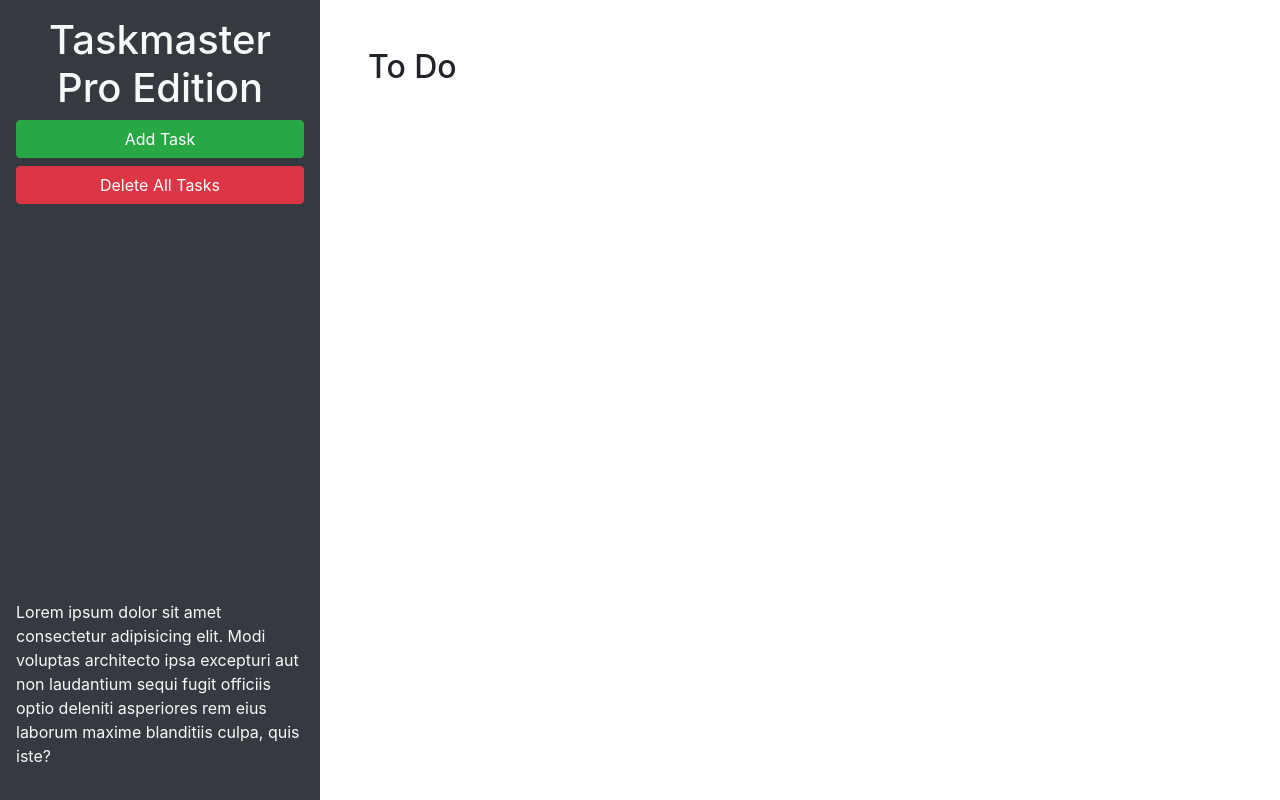
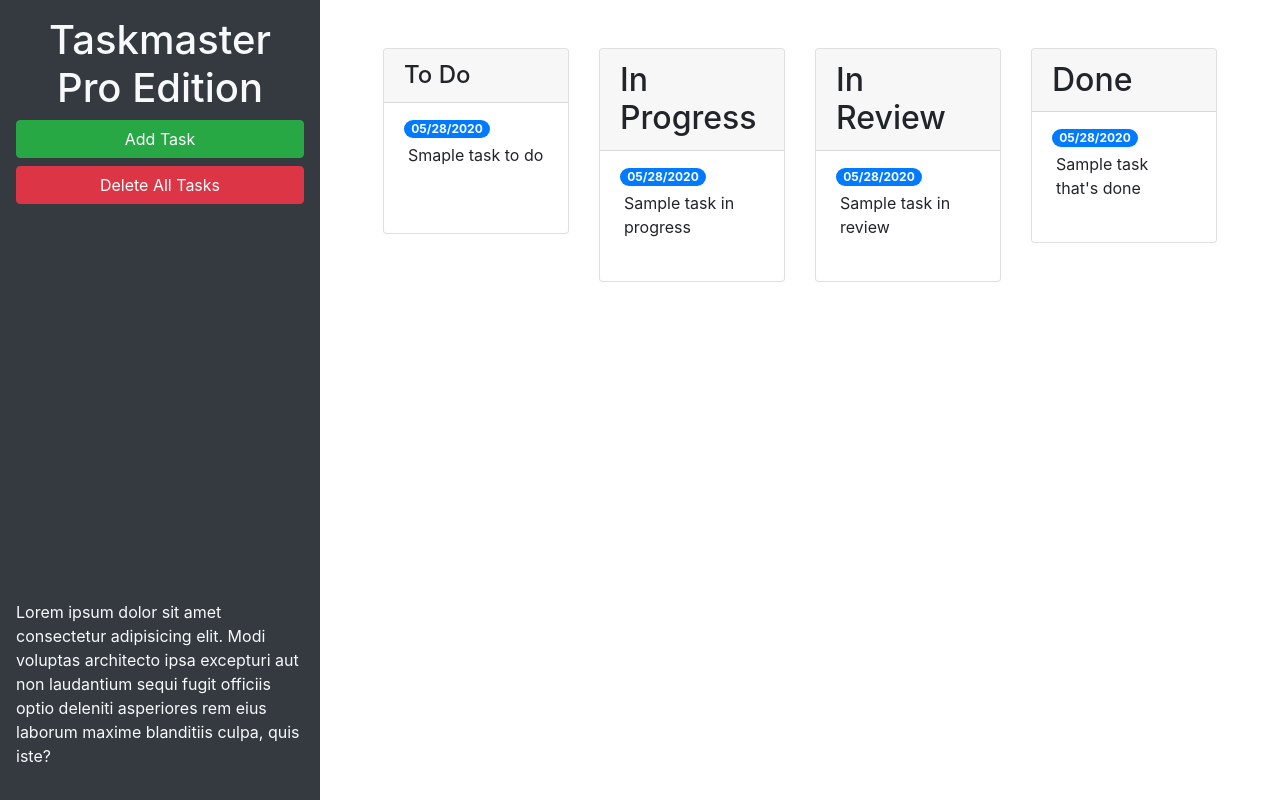
Before and after one commit to mimi5930/taskmaster-pro, a plain HTML site: page index.html in a window 1280 px wide. Drawn offline with nearby package versions, Linux system fonts and the light colour scheme.

Commit message:
added bootstrap styling and new columns for tasks

```diff
--- a/index.html
+++ b/index.html
@@ -24,9 +24,59 @@
       </p>
     </header>
     <main class="col-12 col-lg-9">
-      <div class="m-5">
-        <h2>To Do</h2>
-        <ul id="list-toDo" class="list-group"> </ul>
+      <div class="m-5 row justify-content-around">
+        <!-- todo start -->
+        <div class="col-12 col-md-6 col-xl-3 mb-3">
+          <div class="card">
+            <h4 class="card-header">To Do</h4>
+            <ul id="list-toDo" class="list-group list-group-flush">
+              <li class="list-group-item">
+                <span class="badge badge-primary badge-pill">05/28/2020</span>
+                <p class="m-1">Smaple task to do</p>
+              </li>
+            </ul>
+          </div>
+        </div>
+        <!-- todo end -->
+        <!-- in progress start -->
+        <div class="col-12 col-md-6 col-xl-3 mb-3">
+          <div class="card">
+            <h2 class="card-header">In Progress</h2>
+            <ul id="list-inProgress" class="list-group list-group-flush">
+              <li class="list-group-item">
+                <span class="badge badge-primary badge-pill">05/28/2020</span>
+                <p class="m-1">Sample task in progress</p>
+              </li>
+            </ul>
+          </div>
+        </div>
+        <!-- in progress end -->
+        <!-- in review start -->
+        <div class="col-12 col-md-6 col-xl-3 mb-3">
+          <div class="card">
+            <h2 class="card-header">In Review</h2>
+            <ul id="list-inReview" class="list-group list-group-flush">
+              <li class="list-group-item">
+                <span class="badge badge-primary badge-pill">05/28/2020</span>
+               <p class="m-1">Sample task in review</p>
+              </li>
+            </ul>
+          </div>
+        </div>
+        <!-- in review end -->
+        <!-- done start -->
+        <div class="col-12 col-md-6 col-xl-3 mb-3">
+          <div class="card">
+            <h2 class="card-header">Done</h2>
+            <ul id="list-done" class="list-group list-group-flush">
+              <li class="list-group-item">
+                <span class="badge badge-primary badge-pill">05/28/2020</span>
+                <p class="m-1">Sample task that's done</p>
+              </li>
+            </ul>
+          </div>
+        </div>
+        <!-- done end -->
       </div>
     </main>
   </div>
@@ -46,11 +96,11 @@
           <form>
             <div class="form-group">
               <label for="modalTaskDescription">Task description</label>
-              <textarea id="modalTaskDescription" rows="3"></textarea>
+              <textarea id="modalTaskDescription" rows="3" class="form-control"></textarea>
             </div>
             <div class="form-group">
               <label for="modalDueDate">Due date</label>
-              <input type="text" id="modalDueDate" placeholder="mm/dd/yyyy" autocomplete="off" />
+              <input type="text" class="form-control" id="modalDueDate" placeholder="mm/dd/yyyy" autocomplete="off" />
             </div>
           </form>
         </div>
```
